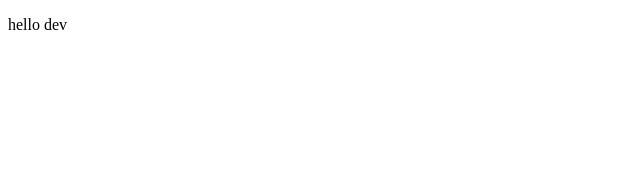
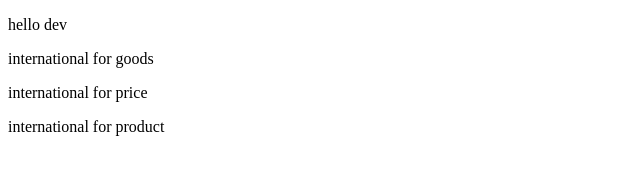
Before and after one commit to fanzhang007/code01, a plain HTML site: page index.html in a window 1280 px wide. Shown: the whole page, without its empty margins (0-640 px from the left). Drawn offline with Linux system fonts and the light colour scheme.

Commit message:
international

```diff
--- a/index.html
+++ b/index.html
@@ -8,5 +8,8 @@
 </head>
 <body>
     <p>hello dev</p>
+    <p>international for goods</p>
+    <p>international for price</p>
+    <p>international for product</p>
 </body>
 </html>
```
